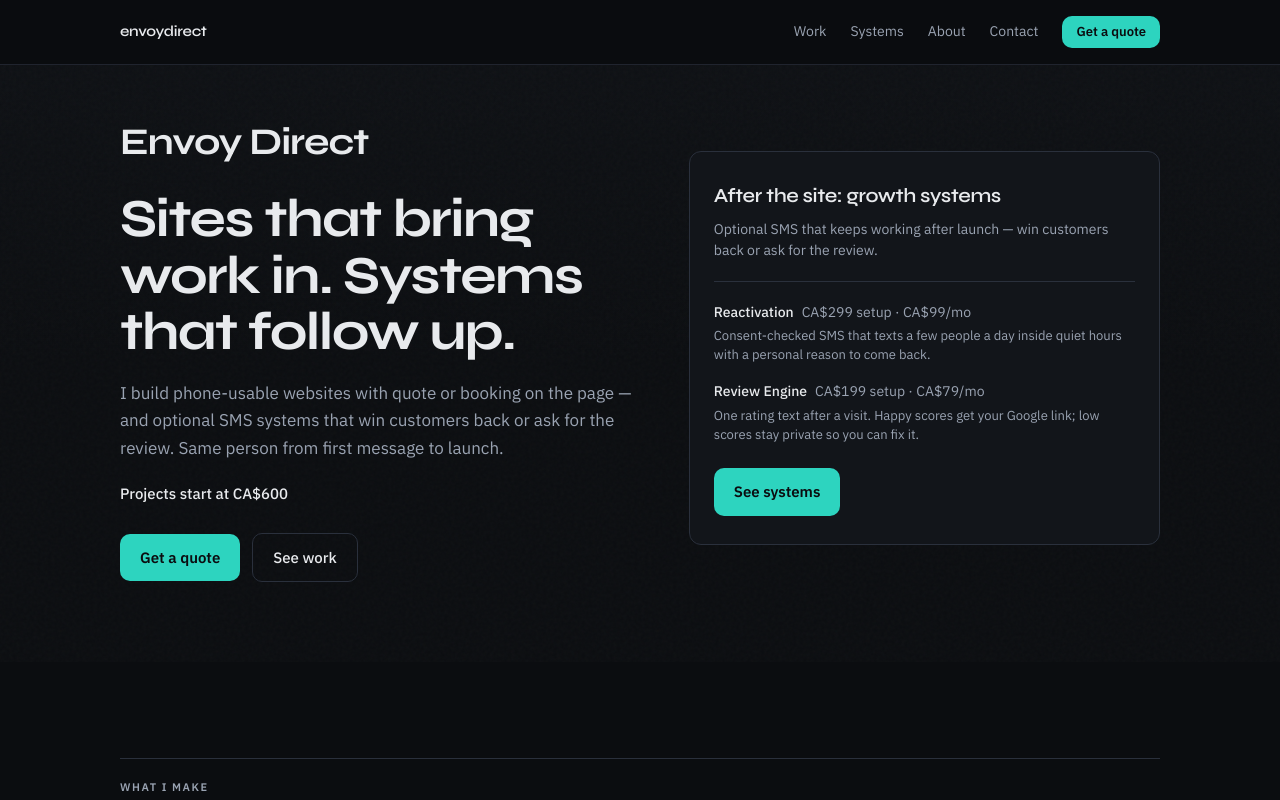
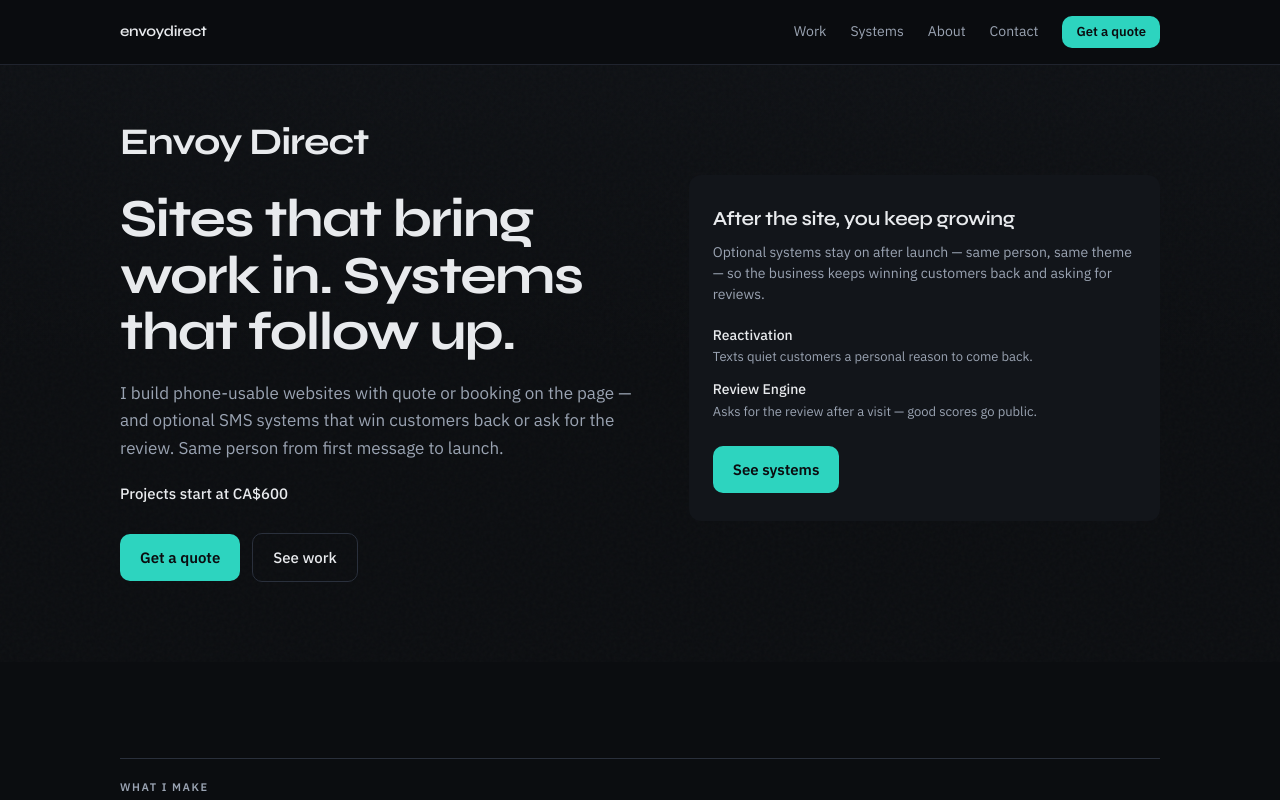
Before and after one commit to velomail/envoydirect-portfolio, a Next.js app: page / in a window 1280 px wide. Shown: the top 800 px of the page. Built offline with nearby package versions, Linux system fonts and the light colour scheme; no server answers.

Commit message:
Reframe hero aside as growth commitment, not a priced SKU card.
Drop setup/monthly prices from the panel; name Reactivation and Review Engine in plain language and keep a single CTA to /systems.

```diff
--- a/src/components/hero.tsx
+++ b/src/components/hero.tsx
@@ -1,28 +1,32 @@
 import Link from "next/link";
-import { heroCopy, makeOffers } from "@/lib/site-config";
+import { heroCopy } from "@/lib/site-config";
 
-const growthSystems = makeOffers.filter(
-  (offer) => offer.id === "reactivation" || offer.id === "review-engine",
-);
+const growthSystems = [
+  {
+    name: "Reactivation",
+    what: "Texts quiet customers a personal reason to come back.",
+  },
+  {
+    name: "Review Engine",
+    what: "Asks for the review after a visit — good scores go public.",
+  },
+] as const;
 
 function HeroSystemsPanel() {
   return (
-    <aside className="rounded-lg border border-border bg-panel px-5 py-6 sm:px-6 sm:py-7">
+    <aside className="rounded-lg bg-panel px-5 py-6 sm:px-6 sm:py-7">
       <p className="font-[family-name:var(--font-heading)] text-[1.15rem] font-semibold tracking-[-0.02em] text-foreground sm:text-[1.25rem]">
-        After the site: growth systems
+        After the site, you keep growing
       </p>
       <p className="mt-2 text-[14px] leading-[1.5] text-muted-foreground">
-        Optional SMS that keeps working after launch — win customers back or ask for the review.
+        Optional systems stay on after launch — same person, same theme — so the business keeps winning customers back and asking for reviews.
       </p>
 
-      <ul className="mt-5 space-y-4 border-t border-border pt-5">
-        {growthSystems.map((offer) => (
-          <li key={offer.id}>
-            <p className="text-[14px] font-medium text-foreground">
-              {offer.name}
-              <span className="ml-2 font-normal text-muted-foreground">{offer.price}</span>
-            </p>
-            <p className="mt-1 text-[13px] leading-[1.45] text-muted-foreground">{offer.what}</p>
+      <ul className="mt-5 space-y-3">
+        {growthSystems.map((system) => (
+          <li key={system.name}>
+            <p className="text-[14px] font-medium text-foreground">{system.name}</p>
+            <p className="mt-0.5 text-[13px] leading-[1.45] text-muted-foreground">{system.what}</p>
           </li>
         ))}
       </ul>
```
